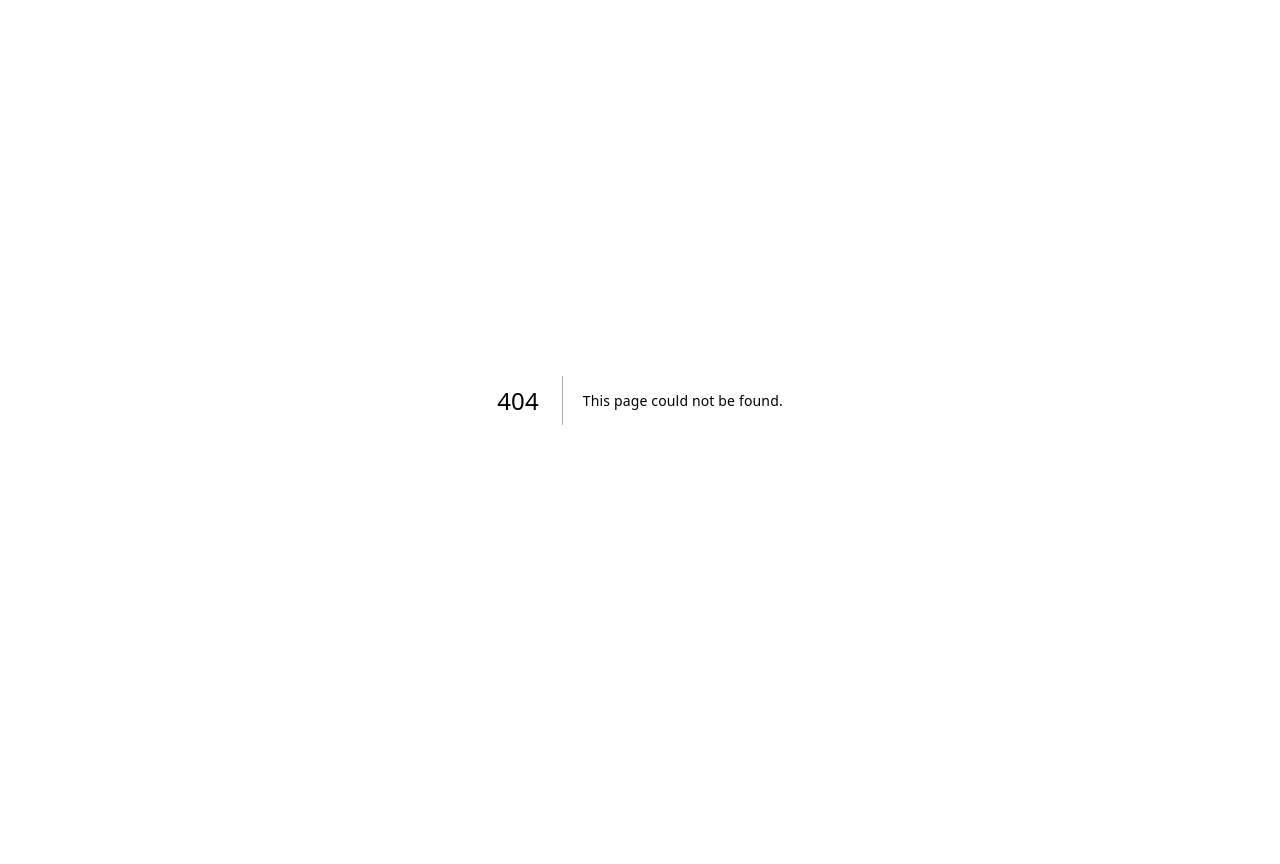
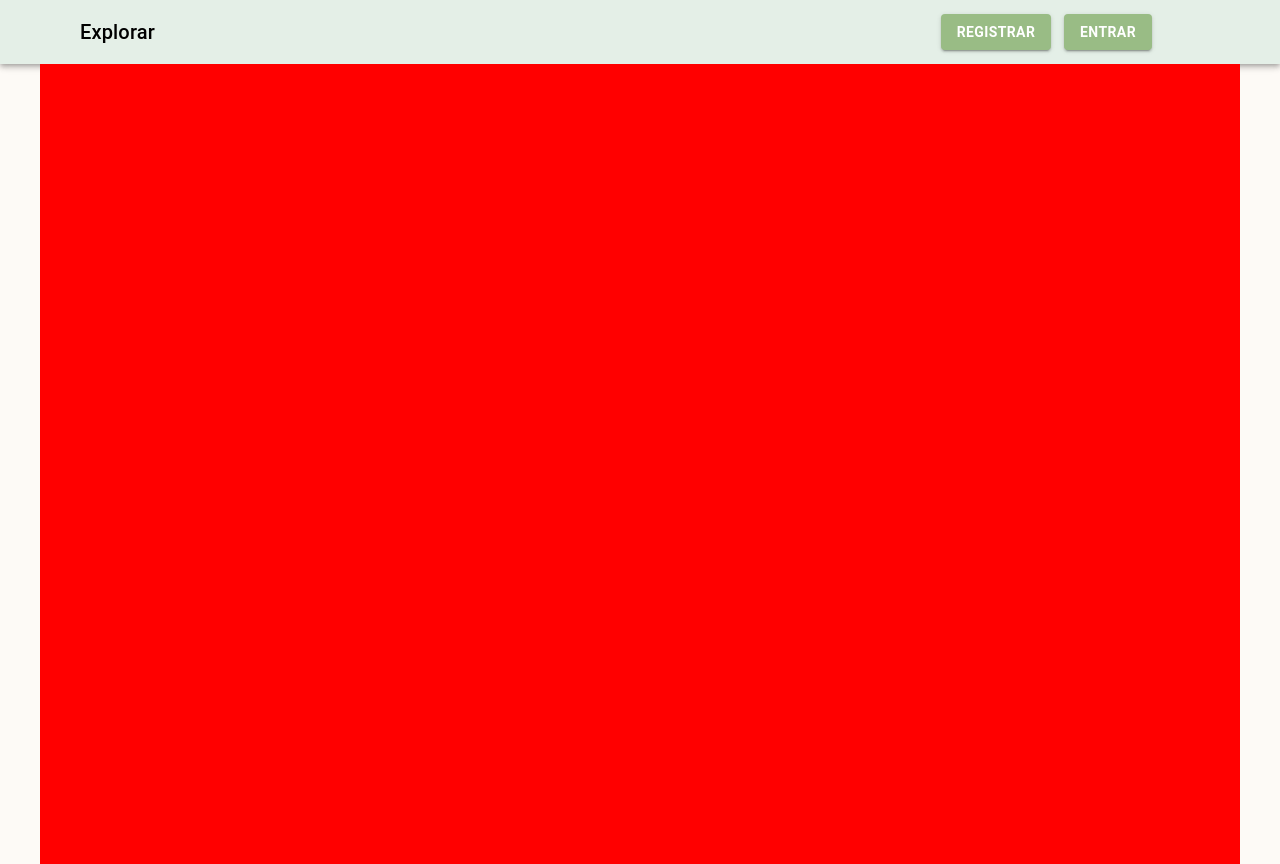
Before and after one commit to UFC-Dev-Web-2025-1/memoria-postuma, a Next.js app: page /exploreDetails in a window 1280 px wide. Before the commit this address had no page. Before the commit the page ends 800 px from the top, so only its background shows below. Built offline with nearby package versions, Linux system fonts and the light colour scheme; some icons are missing.

Commit message:
fix: erros 404 ao direcionar para páginas

```diff
--- a/src/app/components/CardProfile.tsx
+++ b/src/app/components/CardProfile.tsx
@@ -16,7 +16,7 @@ import ExpandMoreIcon from '@mui/icons-material/ExpandMore';
 import MoreVertIcon from '@mui/icons-material/MoreVert';
 import FlareIcon from '@mui/icons-material/Flare';
 import ChurchIcon from '@mui/icons-material/Church';
-import { Box, Button } from '@mui/material';
+import { Box, Button, Link } from '@mui/material';
 
 interface DateLifeInfoProps {
   type: string,
@@ -95,7 +95,9 @@ export default function CardProfile() {
 
       <CardActions disableSpacing sx={{ width: '100%', display: 'flex', justifyContent: 'space-between' }}>
 
-        <Button variant='text' color='primary' sx={{ fontWeight: '600' }} >Ver mais</Button>
+        <Link href="/exploreDetails">
+          <Button variant='text' color='primary' sx={{ fontWeight: '600' }} >Ver mais</Button>
+        </Link>
 
         <IconButton aria-label="add to favorites">
           <FavoriteIcon />
--- /dev/null
+++ b/src/app/exploreDetails/page.tsx
@@ -0,0 +1,24 @@
+"use client";
+import { Box, Container } from "@mui/material";
+import Navbar from "../components/Navbar";
+
+export default function ExploreDetails () {
+  return (
+    <Box bgcolor='#FDFAF6'>
+      <Navbar />
+
+      <Container maxWidth="lg"
+        sx={{
+          padding: '3rem',
+          justifyContent: 'center',
+          backgroundColor: 'red',
+          minHeight: '100vh',
+          maxHeight: '100%'
+        }}
+      >
+
+      </Container>
+
+    </Box>
+  )
+}
--- a/src/app/page.tsx
+++ b/src/app/page.tsx
@@ -1,8 +1,9 @@
+"use client"
 import Image from "next/image";
 import styles from "./page.module.css";
 import { Button, CssBaseline, ThemeProvider } from "@mui/material";
 import LoginPage from "./login/page";
-import Explore from "./explore/Explore";
+import Explore from "./explore/page";
 import theme from "./theme";
 
 export default function Home() {
```
Also changed, not shown: src/app/explore/page.tsx (renamed from src/app/explore/Explore.tsx).
